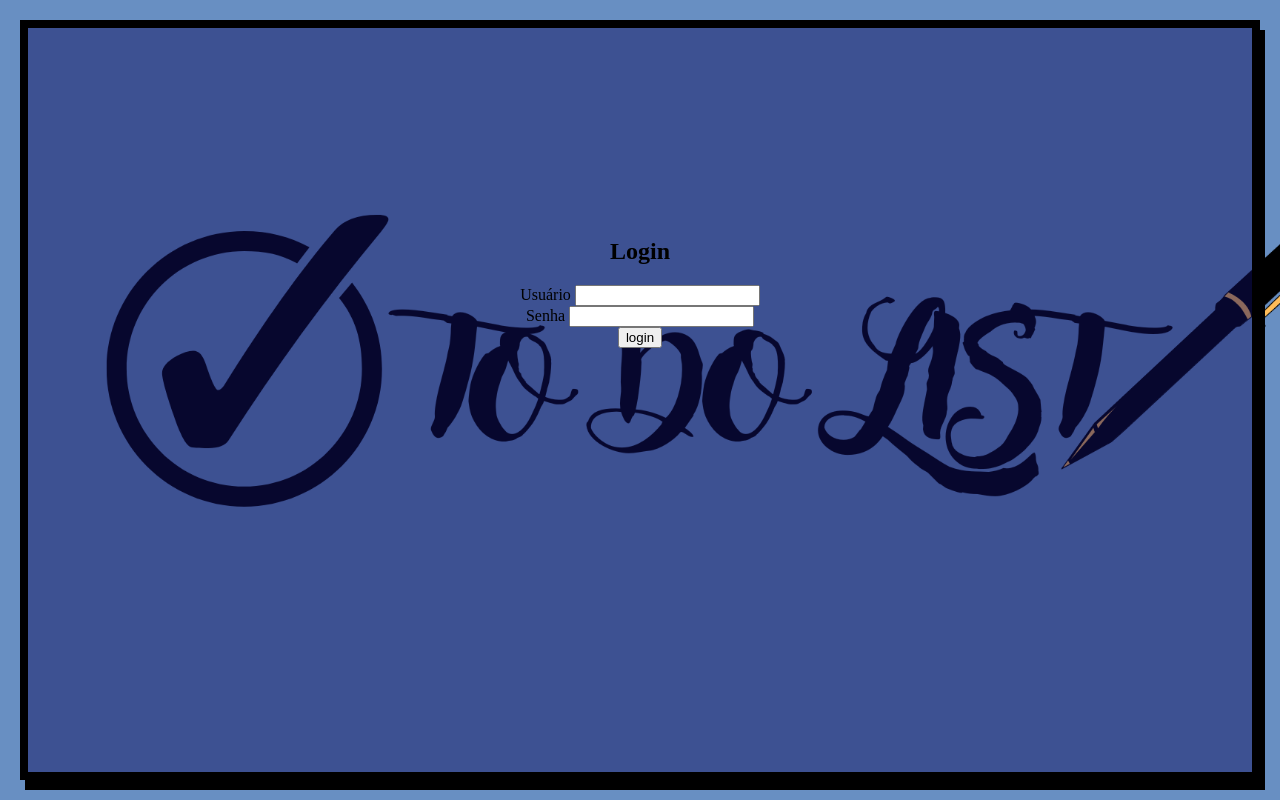
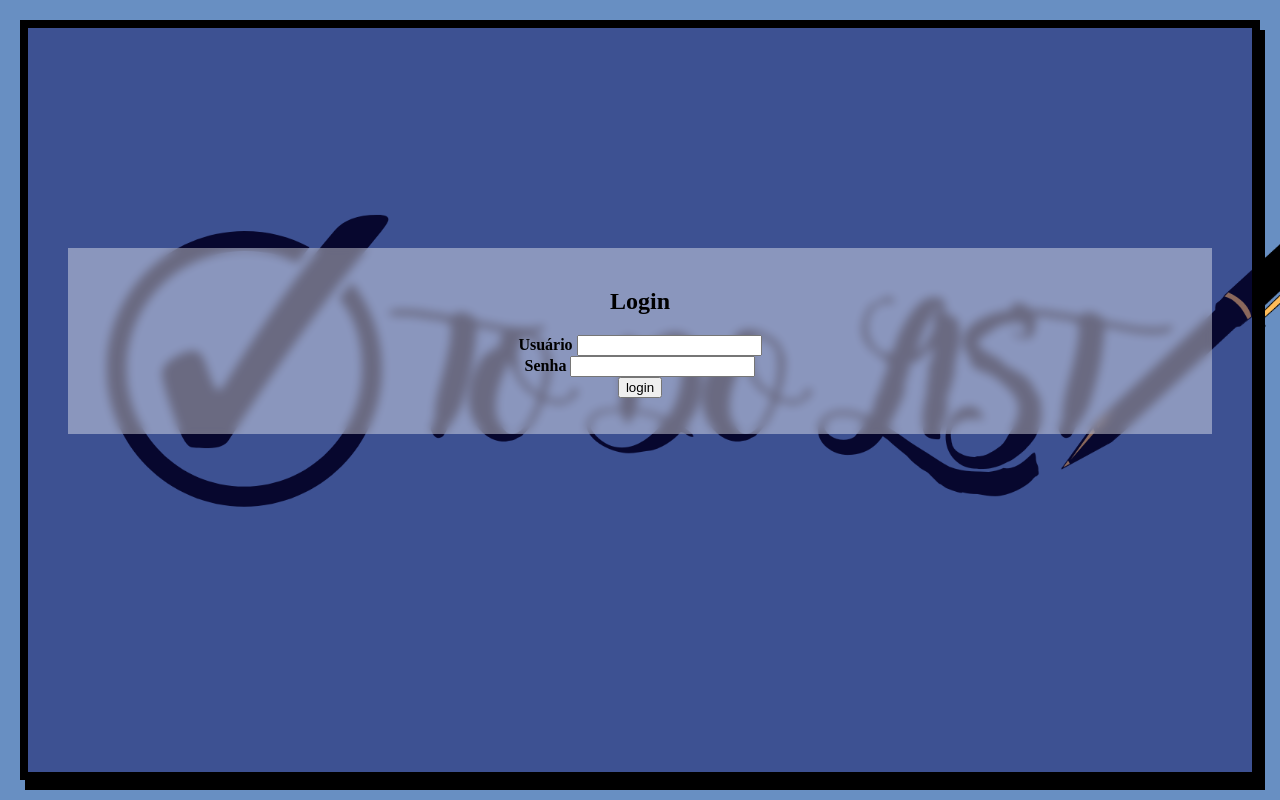
Before and after one commit to ElaineDutra/CursoINF, a plain HTML site: page TodoList/to do list.html in a window 1280 px wide. Drawn offline with Linux system fonts and the light colour scheme.

Commit message:
Update Estilo.css

```diff
--- a/TodoList/Estilo.css
+++ b/TodoList/Estilo.css
@@ -100,4 +100,12 @@ a{
 
 #login{
     text-align: center;
+
+        background-color: rgba(255, 255, 255, 0.4);
+        -webkit-backdrop-filter: blur(5px);
+        backdrop-filter: blur(5px);
+        padding: 20px;
+        margin: 30px;
+        font-weight: bold;
+
 }
```
